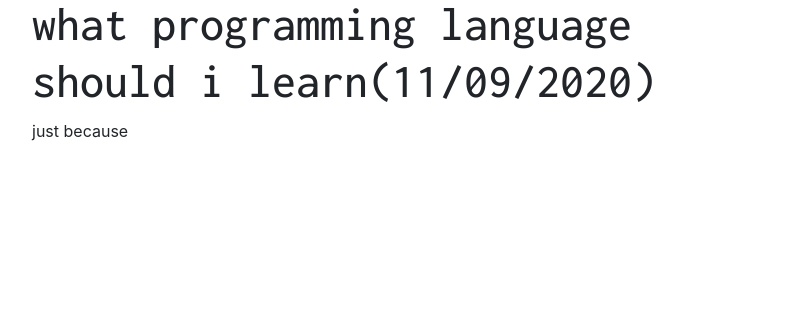
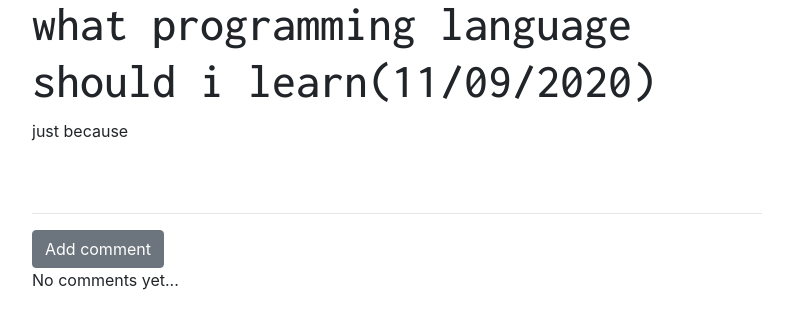
Before and after one commit to janyberg1963/MyBlogSite, a Django app: page /post/1/ in a window 1280 px wide. Shown: the part 134-463 px from the top of the page, without its empty margins (23-816 px from the left). Run offline with Django 3.2, Linux system fonts and the light colour scheme; data comes from the database, SQL or seed files in the repository; both versions use the stored data as it was after the commit; some libraries are stand-ins or nearby versions.

Commit message:
add feature to add comments

```diff
--- a/Mysite/admin.py
+++ b/Mysite/admin.py
@@ -1,5 +1,6 @@
 from django.contrib import admin
-from .models import Post
+from .models import Post, Comment
 
 # Register your models here.
 admin.site.register(Post)
+admin.site.register(Comment)
--- a/Mysite/models.py
+++ b/Mysite/models.py
@@ -15,3 +15,13 @@ class Post(models.Model):
 
     def __str__(self):
         return self.title
+
+
+class Comment(models.Model):
+    post = models.ForeignKey('Mysite.Post', on_delete=models.CASCADE, related_name='comment')
+    author = models.CharField(max_length=500)
+    text = models.TextField()
+    created_date = models.DateTimeField(default=timezone.now)
+
+    def __str__(self):
+        return self.text
--- a/Mysite/static/Mysite/blog.css
+++ b/Mysite/static/Mysite/blog.css
@@ -47,3 +47,7 @@
         font-size: 26pt;
         margin-right: 20px;
     }
+
+    .comment {
+        margin: 20px 0px 20px 20px;
+    }
--- a/Mysite/templates/Mysite/post-detail.html
+++ b/Mysite/templates/Mysite/post-detail.html
@@ -21,4 +21,22 @@
      <p>{{ post.text }}</p>
 </div>
 
+<hr>
+<a href="{% url 'add_comment_to_post' pk=post.pk %}" class="btn btn-secondary">Add comment</a>
+
+{% for comment in post.comment.all %}
+   <div class="comment">
+      <div class="date">
+         {{ comment.created_date }}
+      </div>
+      <strong>{{ comment.author }}</strong>
+      <p> {{ comment.text }}</p>
+
+   </div>
+   {% empty %}
+
+   <p> No comments yet...</p>
+
+{% endfor %}
+
 {% endblock %}
--- a/Mysite/urls.py
+++ b/Mysite/urls.py
@@ -9,4 +9,5 @@ urlpatterns = [
     path('post/<int:pk>/edit/',views.post_edit, name='post_edit'),
     path('drafts/', views.post_draft_list, name='post_draft_list'),
     path('post/<int:pk>/publish/', views.post_publish, name='post_publish'),
+    path('post/<int:pk>/comment/',views.add_comment_to_post, name='add_comment_to_post'),
 ]
--- a/Mysite/views.py
+++ b/Mysite/views.py
@@ -2,8 +2,9 @@ from django.contrib.auth.decorators import login_required
 from django.shortcuts import render,redirect
 from django.contrib.auth.models import User
 from django.utils import timezone
-from .forms import PostForm
+from .forms import PostForm, CommentForm
 from .models import Post
+from .models import Comment
 
 # Create your views here.
 def post_list(request):
@@ -65,3 +66,20 @@ def post_publish(request,pk):
     post = Post.objects.get(pk=pk)
     post.published()
     return redirect('post_detail', pk=pk)
+
+
+def add_comment_to_post(request, pk):
+    post = Post.objects.get(pk=pk)
+    if request.method =='POST':
+        form = CommentForm(request.POST)
+        if form.is_valid():
+            comment = form.save(commit=False)
+            comment.author = request.user
+            comment.post = post
+            comment.save()
+            return redirect('post_detail', pk = post.pk)
+
+
+    else:
+        form = CommentForm()
+    return render(request, 'Mysite/add_comment_to_post.html',{'form': form})
```
Also changed, not shown: Mysite/forms.py (+7 -1 lines), Mysite/templates/Mysite/add_comment_to_post.html (added, +15 -0 lines), Mysite/migrations/0002_comment.py (added), db.sqlite3.
